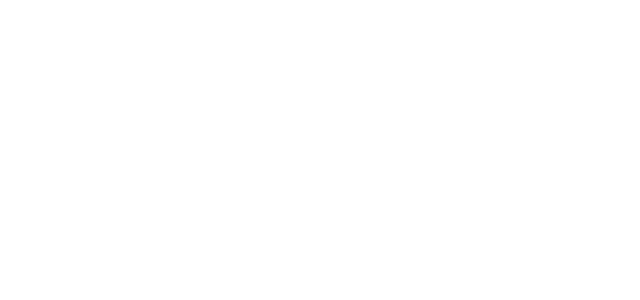
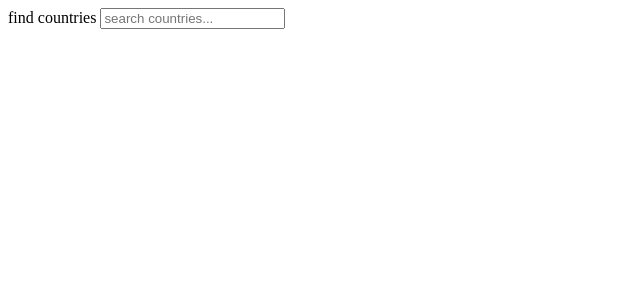
Before and after one commit to huuwulleop/country-info, a React (Create React App) app: page / in a window 1280 px wide. Shown: the top 300 px of the page, without its empty margins (0-640 px from the left). Built offline with nearby package versions, Linux system fonts and the light colour scheme.

Commit message:
Add a search form

```diff
--- a/src/App.js
+++ b/src/App.js
@@ -1,8 +1,15 @@
-import React from "react";
+import React, { useState, useEffect } from "react";
+
+// components
+import SearchForm from "./components/SearchForm";
 
 const App = () => {
+  const [searchFilter, setSearchFilter] = useState('')
+
   return (
-    <div></div>
+    <div>
+      <SearchForm />
+    </div>
   )
 }
 
--- /dev/null
+++ b/src/components/SearchForm.js
@@ -0,0 +1,13 @@
+import React from "react";
+
+const SearchForm = ({ changeSearchFilter }) => {
+    return (
+        <form>
+            find countries
+            <span> </span>
+            <input placeholder="search countries..." onChange={changeSearchFilter} />
+        </form>
+    )
+}
+
+export default SearchForm
```
